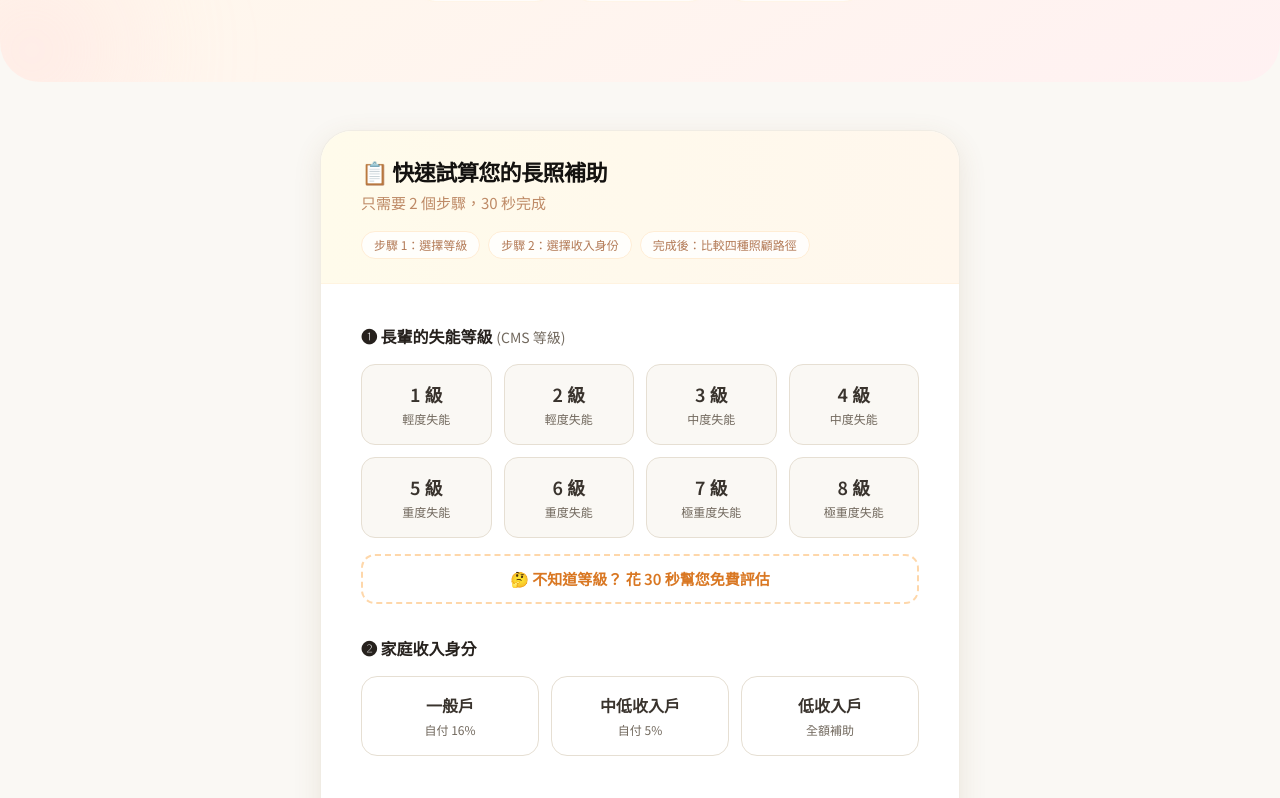
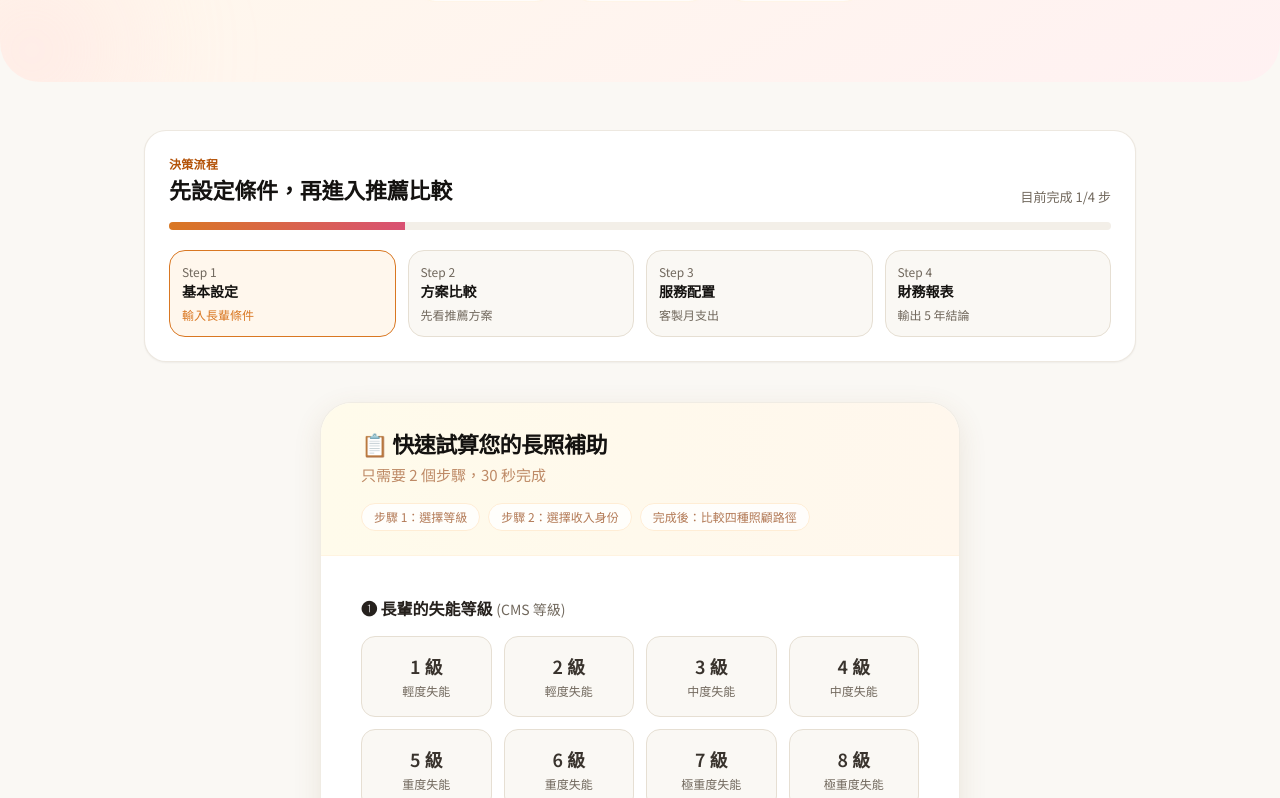
Before and after one commit to lalawgwg99/care-calculator, a Next.js app: page / in a window 1280 px wide. Shown: the part 702-1500 px from the top of the page. Built offline with nearby package versions, Linux system fonts and the light colour scheme; no server answers.

Commit message:
Restructure decision flow and prioritize recommendation UI

```diff
--- a/app/page.tsx
+++ b/app/page.tsx
@@ -38,6 +38,12 @@ import CaregiverTips from "@/components/CaregiverTips";
 import EmergencyAccordion from "@/components/EmergencyAccordion";
 
 type WizardStep = 'landing' | 'pathway' | 'cart' | 'report';
+const FLOW_STEPS: Array<{ id: WizardStep; title: string; helper: string }> = [
+  { id: "landing", title: "基本設定", helper: "輸入長輩條件" },
+  { id: "pathway", title: "方案比較", helper: "先看推薦方案" },
+  { id: "cart", title: "服務配置", helper: "客製月支出" },
+  { id: "report", title: "財務報表", helper: "輸出 5 年結論" },
+];
 
 export default function Home() {
   const [currentStep, setCurrentStep] = useState<WizardStep>('landing');
@@ -143,6 +149,8 @@ export default function Home() {
       ? calculateCareBudget(cmsLevel, incomeStatus, selectedPathway)
       : null
   ), [cmsLevel, incomeStatus, selectedPathway]);
+  const currentStepIndex = FLOW_STEPS.findIndex((step) => step.id === currentStep);
+  const progressPct = ((currentStepIndex + 1) / FLOW_STEPS.length) * 100;
   const canStart = Boolean(cmsLevel && incomeStatus);
   const missingFields = [
     cmsLevel ? null : "失能等級",
@@ -178,6 +186,69 @@ export default function Home() {
       result: "不用懂規則也能快速得到級數",
     },
   ];
+
+  const renderFlowFrame = (isLanding: boolean) => (
+    <section className={`${isLanding ? "max-w-5xl mx-auto px-4 mb-10" : "pt-8 sm:pt-10 px-4"}`}>
+      <div className="max-w-5xl mx-auto bg-white border border-apple-gray-200/70 rounded-[22px] shadow-sm p-5 sm:p-6">
+        <div className="flex flex-col sm:flex-row sm:items-end sm:justify-between gap-3 mb-4">
+          <div>
+            <div className="text-[12px] text-amber-700 font-semibold tracking-wide">決策流程</div>
+            <h2 className="text-[20px] sm:text-[22px] font-bold text-apple-gray-900">
+              {isLanding ? "先設定條件，再進入推薦比較" : "進度與決策摘要"}
+            </h2>
+          </div>
+          <div className="text-[13px] text-apple-gray-500">
+            目前完成 {currentStepIndex + 1}/{FLOW_STEPS.length} 步
+          </div>
+        </div>
+        <div className="w-full h-2 rounded-full bg-apple-gray-100 overflow-hidden mb-5">
+          <div
+            className="h-full bg-gradient-to-r from-apple-orange to-apple-pink transition-all duration-500"
+            style={{ width: `${progressPct}%` }}
+          />
+        </div>
+        <div className="grid grid-cols-2 lg:grid-cols-4 gap-3">
+          {FLOW_STEPS.map((step, idx) => {
+            const state = idx < currentStepIndex ? "done" : idx === currentStepIndex ? "active" : "todo";
+            return (
+              <div
+                key={step.id}
+                className={`rounded-[16px] border px-3 py-3 ${
+                  state === "active"
+                    ? "border-apple-orange bg-orange-50"
+                    : state === "done"
+                    ? "border-emerald-200 bg-emerald-50/60"
+                    : "border-apple-gray-200 bg-apple-gray-50"
+                }`}
+              >
+                <div className="text-[12px] text-apple-gray-500">Step {idx + 1}</div>
+                <div className="text-[14px] font-semibold text-apple-gray-900">{step.title}</div>
+                <div className={`text-[12px] mt-1 ${state === "active" ? "text-apple-orange" : "text-apple-gray-500"}`}>
+                  {step.helper}
+                </div>
+              </div>
+            );
+          })}
+        </div>
+        {!isLanding && (
+          <div className="mt-4 flex flex-wrap items-center gap-2 text-[12px] text-apple-gray-600">
+            <span className="px-3 py-1 rounded-full bg-apple-gray-50 border border-apple-gray-200">
+              CMS {cmsLevel ?? "-"} 級
+            </span>
+            <span className="px-3 py-1 rounded-full bg-apple-gray-50 border border-apple-gray-200">
+              {incomeStatus ? INCOME_LABELS[incomeStatus] : "未選擇收入"}
+            </span>
+            <span className="px-3 py-1 rounded-full bg-apple-gray-50 border border-apple-gray-200">
+              {selectedPathway ? pathwayLabel[selectedPathway] : "尚未選擇路徑"}
+            </span>
+            <span className="px-3 py-1 rounded-full bg-apple-gray-50 border border-apple-gray-200">
+              健康狀況已選 {selectedConditions.length} 項
+            </span>
+          </div>
+        )}
+      </div>
+    </section>
+  );
 
   // ========== STEP 1: LANDING PAGE ========== //
   const renderLandingPage = () => (
@@ -272,6 +343,8 @@ export default function Home() {
           </div>
         </div>
       )}
+
+      {renderFlowFrame(true)}
 
       {/* ====== ASSESSMENT FORM ====== */}
       <section className="max-w-2xl mx-auto px-4 mb-16" id="calculator">
@@ -421,7 +494,7 @@ export default function Home() {
       {/* ====== FEATURE HIGHLIGHTS ====== */}
       <section className="max-w-4xl mx-auto px-4 mb-16">
         <h3 className="text-[22px] sm:text-[26px] font-bold text-center text-apple-gray-900 tracking-tight mb-8">
-          這個工具能幫您做什麼？
+          你會先得到什麼，再做什麼？
         </h3>
         <div className="bg-white rounded-[28px] border border-apple-gray-200/60 shadow-sm p-5 sm:p-7">
           <div className="grid grid-cols-2 sm:grid-cols-4 gap-3 mb-6">
@@ -439,7 +512,7 @@ export default function Home() {
               >
                 <div className="text-[14px] font-semibold">{item.title}</div>
                 <div className={`text-[12px] mt-1 ${activeGuide === idx ? "text-apple-orange/80" : "text-apple-gray-500"}`}>
-                  點選查看細節
+                  查看輸出成果
                 </div>
               </button>
             ))}
@@ -597,48 +670,7 @@ export default function Home() {
   // ========== MAIN RENDER ========== //
   return (
     <main className="min-h-screen bg-apple-gray-50">
-      {/* Progress Bar */}
-      {currentStep !== 'landing' && (
-        <div className="fixed top-0 left-0 w-full h-1 bg-apple-gray-200 z-50">
-          <div
-            className="h-full bg-gradient-to-r from-apple-orange to-apple-pink transition-all duration-500 ease-out"
-            style={{
-              width: currentStep === 'pathway' ? '33%' :
-                     currentStep === 'cart' ? '66%' : '100%'
-            }}
-          />
-        </div>
-      )}
-
-      {/* Step Summary */}
-      {currentStep !== 'landing' && (
-        <div className="pt-8 sm:pt-10 px-4">
-          <div className="max-w-5xl mx-auto bg-white border border-apple-gray-200/60 rounded-[20px] shadow-sm px-5 sm:px-6 py-4 flex flex-col sm:flex-row sm:items-center sm:justify-between gap-3">
-            <div>
-              <div className="text-[13px] text-apple-gray-500">目前步驟</div>
-              <div className="text-[18px] font-bold text-apple-gray-900">
-                {currentStep === 'pathway' && "Step 2／4：照顧路徑比較"}
-                {currentStep === 'cart' && "Step 3／4：服務購物車"}
-                {currentStep === 'report' && "Step 4／4：5 年財務報表"}
-              </div>
-            </div>
-            <div className="flex flex-wrap items-center gap-2 text-[12px] text-apple-gray-600">
-              <span className="px-3 py-1 rounded-full bg-apple-gray-50 border border-apple-gray-200">
-                CMS {cmsLevel ?? "-"} 級
-              </span>
-              <span className="px-3 py-1 rounded-full bg-apple-gray-50 border border-apple-gray-200">
-                {incomeStatus ? INCOME_LABELS[incomeStatus] : "未選擇收入"}
-              </span>
-              <span className="px-3 py-1 rounded-full bg-apple-gray-50 border border-apple-gray-200">
-                {selectedPathway ? pathwayLabel[selectedPathway] : "尚未選擇路徑"}
-              </span>
-              <span className="px-3 py-1 rounded-full bg-apple-gray-50 border border-apple-gray-200">
-                健康狀況已選 {selectedConditions.length} 項
-              </span>
-            </div>
-          </div>
-        </div>
-      )}
+      {currentStep !== 'landing' && renderFlowFrame(false)}
 
       <div className={currentStep === 'landing' ? '' : 'pt-8 sm:pt-12 pb-24 px-4'}>
         {currentStep === 'landing' && renderLandingPage()}
--- a/components/PathwayComparison.tsx
+++ b/components/PathwayComparison.tsx
@@ -1,5 +1,6 @@
 "use client";
 
+import { useState } from "react";
 import { calculateCareBudget, type CMSLevel, type IncomeStatus, type CareType } from "@/lib/careLogic";
 
 interface PathwayComparisonProps {
@@ -156,6 +157,72 @@ export default function PathwayComparison({ cmsLevel, incomeStatus, onSelectPath
   const recommendedId = recommendation.id;
   const recommendedPath = pathways.find((p) => p.id === recommendedId) ?? pathways[0];
   const recommendedScore = getMatchScore(recommendedId);
+  const [showAlternativeDetails, setShowAlternativeDetails] = useState(false);
+  const otherPathways = pathways.filter((path) => path.id !== recommendedId);
+
+  const renderPathCard = (path: (typeof pathways)[number], isRecommended: boolean) => (
+    <button
+      key={path.id}
+      onClick={() => onSelectPathway(path.id)}
+      aria-label={`選擇 ${path.title} 方案`}
+      className={`
+        relative flex flex-col text-left rounded-[24px] shadow-sm border overflow-hidden
+        transition-all duration-300 transform hover:-translate-y-1 hover:shadow-lg
+        ${isRecommended ? `${path.borderColor} ring-2 ring-emerald-200 soft-glow` : `border-apple-gray-100`}
+        ${path.bgGradient}
+      `}
+      style={{ WebkitTapHighlightColor: "transparent" }}
+    >
+      {isRecommended && (
+        <div className="absolute top-3 right-3 text-[11px] font-bold bg-emerald-600 text-white px-2.5 py-1 rounded-full shadow-sm z-10">
+          推薦方案
+        </div>
+      )}
+      <div className="p-5 sm:p-6 flex-1">
+        <div className="text-[28px] mb-2">{path.icon}</div>
+        <h3 className="text-[18px] font-bold text-apple-gray-900 mb-1">{path.title}</h3>
+        <p className={`text-[13px] font-medium mb-2 ${path.primaryColor}`}>{path.subtitle}</p>
+        <span className="inline-block text-[11px] font-medium text-amber-700 bg-amber-50 border border-amber-200 rounded-full px-2.5 py-0.5 mb-4">
+          {path.waitTime}
+        </span>
+        <div className="space-y-3 mb-5">
+          <div>
+            <div className="text-[12px] text-apple-gray-500 mb-0.5">政府每月補助</div>
+            <div className="text-[20px] font-mono font-bold text-emerald-600 tracking-tight">
+              {formatMoney(path.monthlySubsidy)}
+            </div>
+          </div>
+          <div>
+            <div className="text-[12px] text-apple-gray-500 mb-0.5">家庭每月自付</div>
+            <div className="text-[22px] font-mono font-bold text-apple-red tracking-tight">
+              {formatMoney(path.monthlyOutPocket)}
+              {path.id === "foreign-caregiver" && <span className="text-[12px] text-apple-gray-400 font-normal ml-1">(含薪資)</span>}
+            </div>
+          </div>
+        </div>
+        <div className="pt-4 border-t border-apple-gray-200/50">
+          <ul className="space-y-2">
+            {path.features.map((feat, idx) => (
+              <li key={idx} className="flex items-start text-[13px] text-apple-gray-600 leading-snug">
+                <span className="mr-1.5 opacity-60 flex-shrink-0">✓</span>
+                <span>{feat}</span>
+              </li>
+            ))}
+          </ul>
+          {path.cons && (
+            <p className={`mt-3 text-[12px] leading-snug ${
+              path.cons.startsWith("⚠️") ? "text-orange-600 font-medium" : "text-apple-gray-400"
+            }`}>
+              {path.cons}
+            </p>
+          )}
+        </div>
+      </div>
+      <div className="p-4 bg-white/80 border-t border-apple-gray-100 text-center text-[15px] font-medium text-apple-blue hover:bg-apple-gray-50 transition-colors">
+        選擇此方案 →
+      </div>
+    </button>
+  );
 
   // CMS 1 級：無補助資格
   if (cmsLevel === 1) {
@@ -201,44 +268,11 @@ export default function PathwayComparison({ cmsLevel, incomeStatus, onSelectPath
     <div className="w-full animation-fade-in">
       <div className="text-center mb-8 sm:mb-12">
         <h2 className="text-[24px] sm:text-[32px] font-bold tracking-tight text-apple-gray-900 mb-3">
-          4 條路，一次看清楚
+          推薦優先，再展開比較
         </h2>
         <p className="text-[16px] sm:text-[18px] text-apple-gray-500 max-w-2xl mx-auto">
-          系統已根據 <strong className="text-apple-gray-800">CMS {cmsLevel} 級</strong> 試算出四種照顧模式的財務差異。
+          已根據 <strong className="text-apple-gray-800">CMS {cmsLevel} 級</strong> 與收入身分先給建議，再讓你比較其他方案。
         </p>
-      </div>
-
-      {/* 5 年總費用速覽 */}
-      <div className="bg-white rounded-[20px] border border-apple-gray-200/60 p-5 sm:p-6 mb-8 shadow-sm">
-        <h3 className="text-[15px] font-bold text-apple-gray-700 mb-4">📊 5 年（60 個月）自付總費用速覽</h3>
-        <div className="grid grid-cols-2 sm:grid-cols-4 gap-3">
-          {pathways.map((path) => {
-            const total5Year = path.monthlyOutPocket * 60;
-            const isRecommended = path.id === recommendedId;
-            const isLowestOutPocket = path.id === lowestOutPocketId;
-            return (
-              <div key={path.id} className={`rounded-[16px] p-4 text-center border ${isRecommended ? "border-emerald-300 bg-emerald-50/50" : "border-apple-gray-100 bg-apple-gray-50/50"}`}>
-                <div className="text-[20px] mb-1">{path.icon}</div>
-                <div className="text-[13px] font-medium text-apple-gray-600 mb-1">{path.title}</div>
-                <div className={`text-[18px] sm:text-[20px] font-mono font-bold ${isRecommended ? "text-emerald-700" : "text-apple-gray-900"}`}>
-                  {formatMoney(total5Year)}
-                </div>
-                <div className="mt-2 flex items-center justify-center gap-1">
-                  {isRecommended && (
-                    <span className="text-[11px] font-bold bg-emerald-600 text-white px-2 py-0.5 rounded-full">
-                      推薦
-                    </span>
-                  )}
-                  {isLowestOutPocket && (
-                    <span className="text-[11px] font-bold bg-amber-600 text-white px-2 py-0.5 rounded-full">
-                      最省
-                    </span>
-                  )}
-                </div>
-              </div>
-            );
-          })}
-        </div>
       </div>
 
       {/* 決策推薦提示 */}
@@ -281,79 +315,79 @@ export default function PathwayComparison({ cmsLevel, incomeStatus, onSelectPath
         </div>
       </div>
 
-      {/* 方案卡片 */}
-      <div className="grid grid-cols-1 sm:grid-cols-2 xl:grid-cols-4 gap-5">
-        {pathways.map((path) => {
-          const isRecommended = path.id === recommendedId;
-          return (
-            <button
-              key={path.id}
-              onClick={() => onSelectPathway(path.id)}
-              aria-label={`選擇 ${path.title} 方案`}
-              className={`
-                relative flex flex-col text-left rounded-[24px] shadow-sm border overflow-hidden
-                transition-all duration-300 transform hover:-translate-y-1 hover:shadow-lg
-                ${isRecommended ? `${path.borderColor} ring-2 ring-emerald-200 soft-glow` : `border-apple-gray-100`}
-                ${path.bgGradient}
-              `}
-              style={{ WebkitTapHighlightColor: "transparent" }}
-            >
-              {/* 推薦標籤 */}
-              {isRecommended && (
-                <div className="absolute top-3 right-3 text-[11px] font-bold bg-emerald-600 text-white px-2.5 py-1 rounded-full shadow-sm z-10">
-                  推薦方案
+      <section className="mb-8">
+        <h3 className="text-[18px] font-bold text-apple-gray-900 mb-3">推薦方案詳情</h3>
+        <div className="grid grid-cols-1">
+          {renderPathCard(recommendedPath, true)}
+        </div>
+      </section>
+
+      <section className="bg-white rounded-[20px] border border-apple-gray-200/60 p-5 sm:p-6 mb-8 shadow-sm">
+        <div className="flex items-center justify-between gap-3 mb-4">
+          <h3 className="text-[16px] font-bold text-apple-gray-900">其他方案快速比較</h3>
+          <button
+            onClick={() => setShowAlternativeDetails((prev) => !prev)}
+            className="text-[13px] font-semibold text-apple-blue hover:text-apple-indigo transition-colors"
+          >
+            {showAlternativeDetails ? "收合詳細比較" : "展開詳細比較"}
+          </button>
+        </div>
+        <div className="grid grid-cols-1 sm:grid-cols-3 gap-3">
+          {otherPathways.map((path) => {
+            const monthlyDiff = path.monthlyOutPocket - recommendedPath.monthlyOutPocket;
+            return (
+              <button
+                key={path.id}
+                onClick={() => onSelectPathway(path.id)}
+                className="rounded-[14px] border border-apple-gray-200 bg-apple-gray-50/70 px-4 py-4 text-left hover:border-apple-blue/40 hover:bg-white transition-colors"
+              >
+                <div className="text-[13px] text-apple-gray-500 mb-1">{path.icon} {path.title}</div>
+                <div className="text-[18px] font-bold text-apple-gray-900">{formatMoney(path.monthlyOutPocket)}/月</div>
+                <div className={`text-[12px] mt-1 ${monthlyDiff >= 0 ? "text-apple-red" : "text-emerald-700"}`}>
+                  {monthlyDiff >= 0 ? `比推薦多 ${formatMoney(Math.abs(monthlyDiff))}/月` : `比推薦少 ${formatMoney(Math.abs(monthlyDiff))}/月`}
                 </div>
-              )}
+              </button>
+            );
+          })}
+        </div>
+        {showAlternativeDetails && (
+          <div className="mt-5 grid grid-cols-1 sm:grid-cols-2 xl:grid-cols-3 gap-5">
+            {otherPathways.map((path) => renderPathCard(path, false))}
+          </div>
+        )}
+      </section>
 
-              <div className="p-5 sm:p-6 flex-1">
-                <div className="text-[28px] mb-2">{path.icon}</div>
-                <h3 className="text-[18px] font-bold text-apple-gray-900 mb-1">{path.title}</h3>
-                <p className={`text-[13px] font-medium mb-2 ${path.primaryColor}`}>{path.subtitle}</p>
-                <span className="inline-block text-[11px] font-medium text-amber-700 bg-amber-50 border border-amber-200 rounded-full px-2.5 py-0.5 mb-4">
-                  {path.waitTime}
-                </span>
-
-                <div className="space-y-3 mb-5">
-                  <div>
-                    <div className="text-[12px] text-apple-gray-500 mb-0.5">政府每月補助</div>
-                    <div className="text-[20px] font-mono font-bold text-emerald-600 tracking-tight">
-                      {formatMoney(path.monthlySubsidy)}
-                    </div>
-                  </div>
-                  <div>
-                    <div className="text-[12px] text-apple-gray-500 mb-0.5">家庭每月自付</div>
-                    <div className="text-[22px] font-mono font-bold text-apple-red tracking-tight">
-                      {formatMoney(path.monthlyOutPocket)}
-                      {path.id === "foreign-caregiver" && <span className="text-[12px] text-apple-gray-400 font-normal ml-1">(含薪資)</span>}
-                    </div>
-                  </div>
+      {/* 5 年總費用速覽 */}
+      <div className="bg-white rounded-[20px] border border-apple-gray-200/60 p-5 sm:p-6 mb-8 shadow-sm">
+        <h3 className="text-[15px] font-bold text-apple-gray-700 mb-4">5 年（60 個月）自付總費用速覽</h3>
+        <div className="grid grid-cols-2 sm:grid-cols-4 gap-3">
+          {pathways.map((path) => {
+            const total5Year = path.monthlyOutPocket * 60;
+            const isRecommended = path.id === recommendedId;
+            const isLowestOutPocket = path.id === lowestOutPocketId;
+            return (
+              <div key={path.id} className={`rounded-[16px] p-4 text-center border ${isRecommended ? "border-emerald-300 bg-emerald-50/50" : "border-apple-gray-100 bg-apple-gray-50/50"}`}>
+                <div className="text-[20px] mb-1">{path.icon}</div>
+                <div className="text-[13px] font-medium text-apple-gray-600 mb-1">{path.title}</div>
+                <div className={`text-[18px] sm:text-[20px] font-mono font-bold ${isRecommended ? "text-emerald-700" : "text-apple-gray-900"}`}>
+                  {formatMoney(total5Year)}
                 </div>
-
-                <div className="pt-4 border-t border-apple-gray-200/50">
-                  <ul className="space-y-2">
-                    {path.features.map((feat, idx) => (
-                      <li key={idx} className="flex items-start text-[13px] text-apple-gray-600 leading-snug">
-                        <span className="mr-1.5 opacity-60 flex-shrink-0">✓</span>
-                        <span>{feat}</span>
-                      </li>
-                    ))}
-                  </ul>
-                  {path.cons && (
-                    <p className={`mt-3 text-[12px] leading-snug ${
-                      path.cons.startsWith("⚠️") ? "text-orange-600 font-medium" : "text-apple-gray-400"
-                    }`}>
-                      {path.cons}
-                    </p>
+                <div className="mt-2 flex items-center justify-center gap-1">
+                  {isRecommended && (
+                    <span className="text-[11px] font-bold bg-emerald-600 text-white px-2 py-0.5 rounded-full">
+                      推薦
+                    </span>
+                  )}
+                  {isLowestOutPocket && (
+                    <span className="text-[11px] font-bold bg-amber-600 text-white px-2 py-0.5 rounded-full">
+                      最省
+                    </span>
                   )}
                 </div>
               </div>
-
-              <div className="p-4 bg-white/80 border-t border-apple-gray-100 text-center text-[15px] font-medium text-apple-blue hover:bg-apple-gray-50 transition-colors">
-                選擇此方案 →
-              </div>
-            </button>
-          );
-        })}
+            );
+          })}
+        </div>
       </div>
 
       {/* 提示 */}
```
